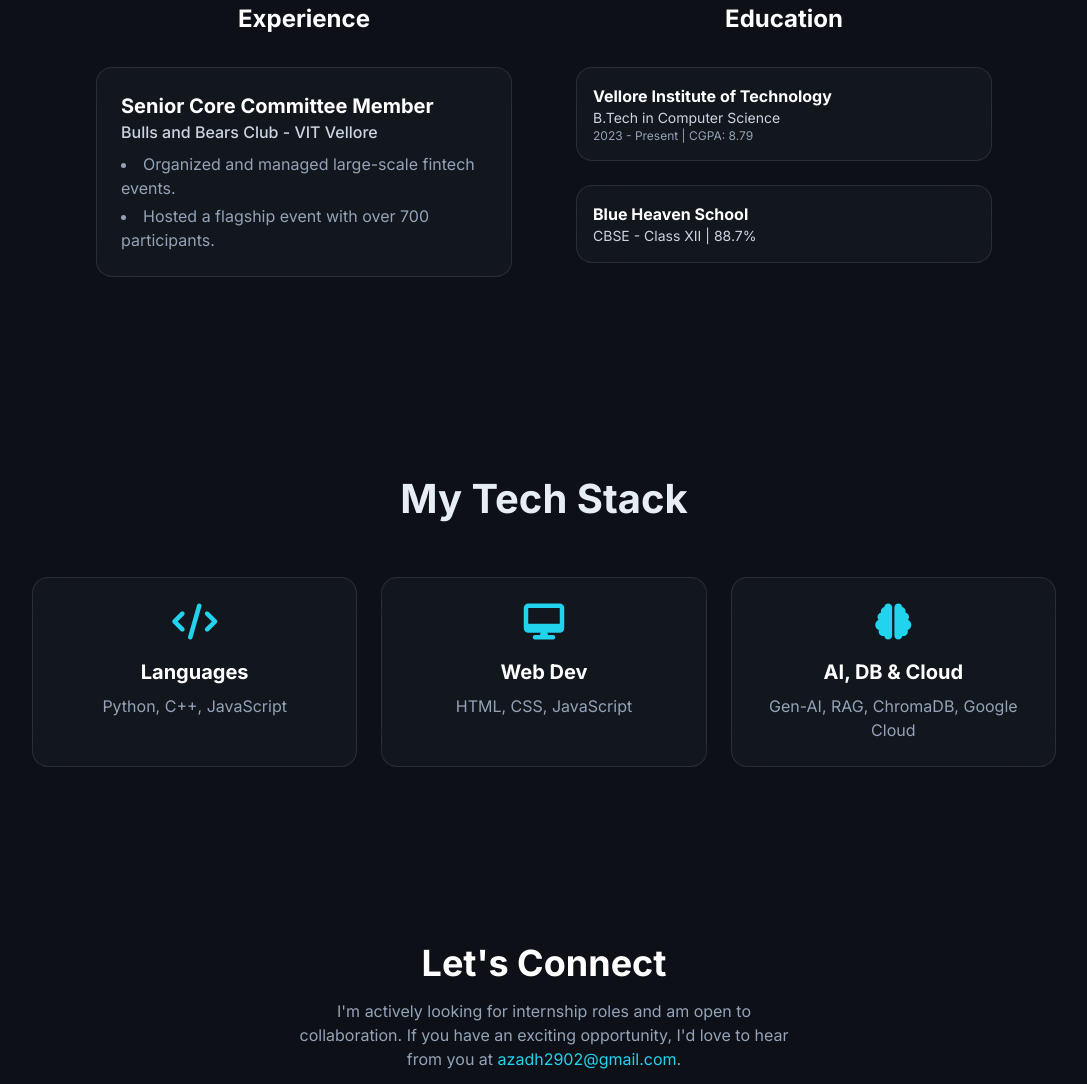
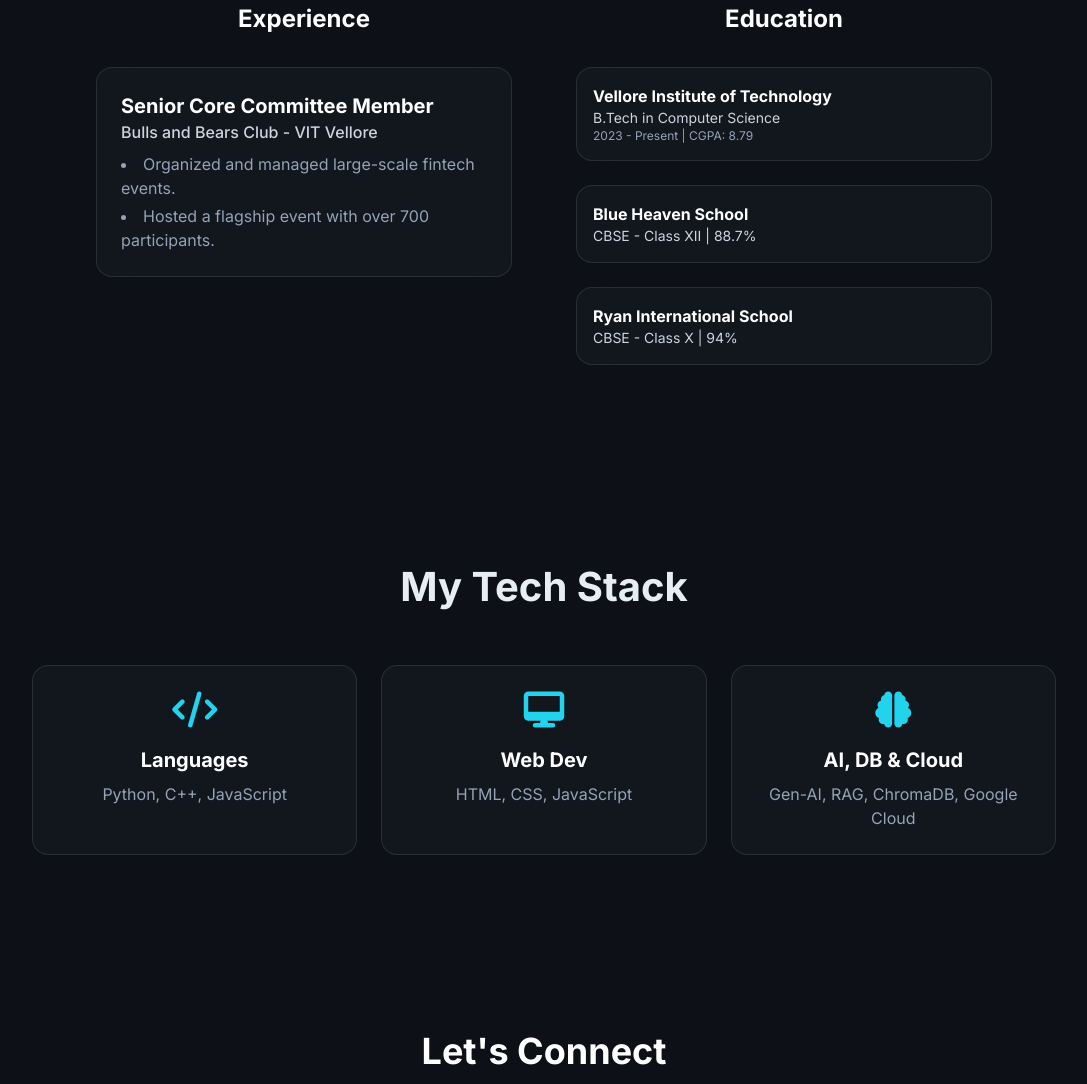
Before and after one commit to Harsh1314h/Harsh1314h.github.io, a plain HTML site: page index.html in a window 1280 px wide. Shown: the part 1931-3015 px from the top of the page, without its empty margins (96-1183 px from the left). Drawn offline with nearby package versions, Linux system fonts and the light colour scheme.

Commit message:
Add files via upload

```diff
--- a/index.html
+++ b/index.html
@@ -15,7 +15,7 @@
             --border-color: rgba(255, 255, 255, 0.1);
             --primary-text: #e6edf3;
             --secondary-text: #8b949e;
-            --accent-color: #22d3ee; /* Cyan 400 */
+            --accent-color: #22d3ee;
         }
 
         body {
@@ -25,7 +25,7 @@
             overflow-x: hidden;
         }
 
-        /* Animated Background Blobs */
+
         .background-container {
             position: fixed;
             top: 0;
@@ -79,7 +79,7 @@
             }
         }
 
-        /* Glassmorphism Card */
+
         .glass-card {
             background: var(--card-color);
             backdrop-filter: blur(20px);
@@ -92,7 +92,7 @@
             background: rgba(32, 38, 46, 0.7);
         }
 
-        /* Header */
+
         #navbar {
             background: rgba(13, 17, 23, 0.6);
             backdrop-filter: blur(10px);
@@ -100,14 +100,14 @@
             border-bottom: 1px solid var(--border-color);
         }
 
-        /* Section Title */
+
         .section-title {
             font-size: 2.5rem;
             font-weight: 700;
             color: var(--primary-text);
         }
 
-        /* Scroll Animations */
+
         .reveal {
             opacity: 0;
             transform: translateY(30px);
@@ -127,28 +127,28 @@
         <div class="blob blob3"></div>
     </div>
 
-    <!-- Header & Navigation -->
+
     <header id="navbar" class="sticky top-0 z-50">
         <nav class="container mx-auto px-6 py-4 flex justify-between items-center">
-            <!-- Left-aligned links -->
+
             <div class="hidden md:flex items-center space-x-8">
                 <a href="#about" class="text-slate-300 hover:text-white transition-colors">About</a>
                 <a href="#projects" class="text-slate-300 hover:text-white transition-colors">Projects</a>
                 <a href="#experience" class="text-slate-300 hover:text-white transition-colors">Experience</a>
                 <a href="#skills" class="text-slate-300 hover:text-white transition-colors">Skills</a>
             </div>
-            <!-- Right-aligned Contact button -->
+
             <div class="hidden md:flex items-center">
                 <a href="#contact" class="bg-[var(--accent-color)] text-black px-4 py-2 rounded-md font-semibold hover:opacity-90 transition-opacity">Contact Me</a>
             </div>
-            <!-- Mobile Menu Button -->
+
             <div class="md:hidden w-full flex justify-end">
                 <button id="mobile-menu-button" class="text-white focus:outline-none">
                     <i class="fas fa-bars text-2xl"></i>
                 </button>
             </div>
         </nav>
-        <!-- Mobile Menu -->
+
         <div id="mobile-menu" class="hidden md:hidden">
             <a href="#about" class="block py-2 px-4 text-sm text-slate-300 hover:bg-gray-700">About</a>
             <a href="#projects" class="block py-2 px-4 text-sm text-slate-300 hover:bg-gray-700">Projects</a>
@@ -158,7 +158,6 @@
         </div>
     </header>
 
-    <!-- Hero Section -->
     <section class="py-32 md:py-40 flex items-center justify-center text-center p-6 relative z-10">
         <div>
             <h1 class="text-4xl md:text-6xl font-extrabold leading-tight text-white">Harsh Azad</h1>
@@ -176,7 +175,7 @@
     </section>
 
     <main class="relative z-10">
-        <!-- About Me Section -->
+
         <section id="about" class="pt-0 pb-24">
             <div class="container mx-auto px-6 reveal">
                 <div class="max-w-4xl mx-auto text-center text-lg text-slate-300 leading-relaxed">
@@ -187,7 +186,6 @@
             </div>
         </section>
 
-        <!-- Projects & Achievements Section -->
         <section id="projects" class="py-24">
             <div class="container mx-auto px-6">
                 <h2 class="section-title mb-12 text-center reveal">My Projects & Achievements</h2>
@@ -228,7 +226,6 @@
             </div>
         </section>
 
-        <!-- Experience & Education Section -->
         <section id="experience" class="py-24">
             <div class="container mx-auto px-6">
                  <h2 class="section-title mb-12 text-center reveal">My Journey</h2>
@@ -256,13 +253,16 @@
                                 <h4 class="font-bold text-white">Blue Heaven School</h4>
                                 <p class="text-sm text-slate-300">CBSE - Class XII | 88.7%</p>
                             </div>
+                             <div class="glass-card p-4">
+                                <h4 class="font-bold text-white">Ryan International School</h4>
+                                <p class="text-sm text-slate-300">CBSE - Class X | 94%</p>
+                            </div>
                          </div>
                     </div>
                 </div>
             </div>
         </section>
 
-        <!-- Skills Section -->
         <section id="skills" class="py-24">
             <div class="container mx-auto px-6">
                 <h2 class="section-title mb-12 text-center reveal">My Tech Stack</h2>
@@ -287,7 +287,6 @@
         </section>
     </main>
 
-    <!-- Contact Section -->
     <footer id="contact" class="py-20">
         <div class="container mx-auto px-6 text-center">
             <h2 class="text-4xl font-bold text-white mb-4">Let's Connect</h2>
@@ -303,7 +302,6 @@
     </footer>
 
     <script>
-        // Scroll reveal animation script
         const revealElements = document.querySelectorAll('.reveal');
         const revealOnScroll = () => {
             const windowHeight = window.innerHeight;
@@ -318,7 +316,6 @@
         window.addEventListener('scroll', revealOnScroll);
         document.addEventListener('DOMContentLoaded', revealOnScroll);
 
-        // Mobile menu script
         const mobileMenuButton = document.getElementById('mobile-menu-button');
         const mobileMenu = document.getElementById('mobile-menu');
         mobileMenuButton.addEventListener('click', () => {
```
